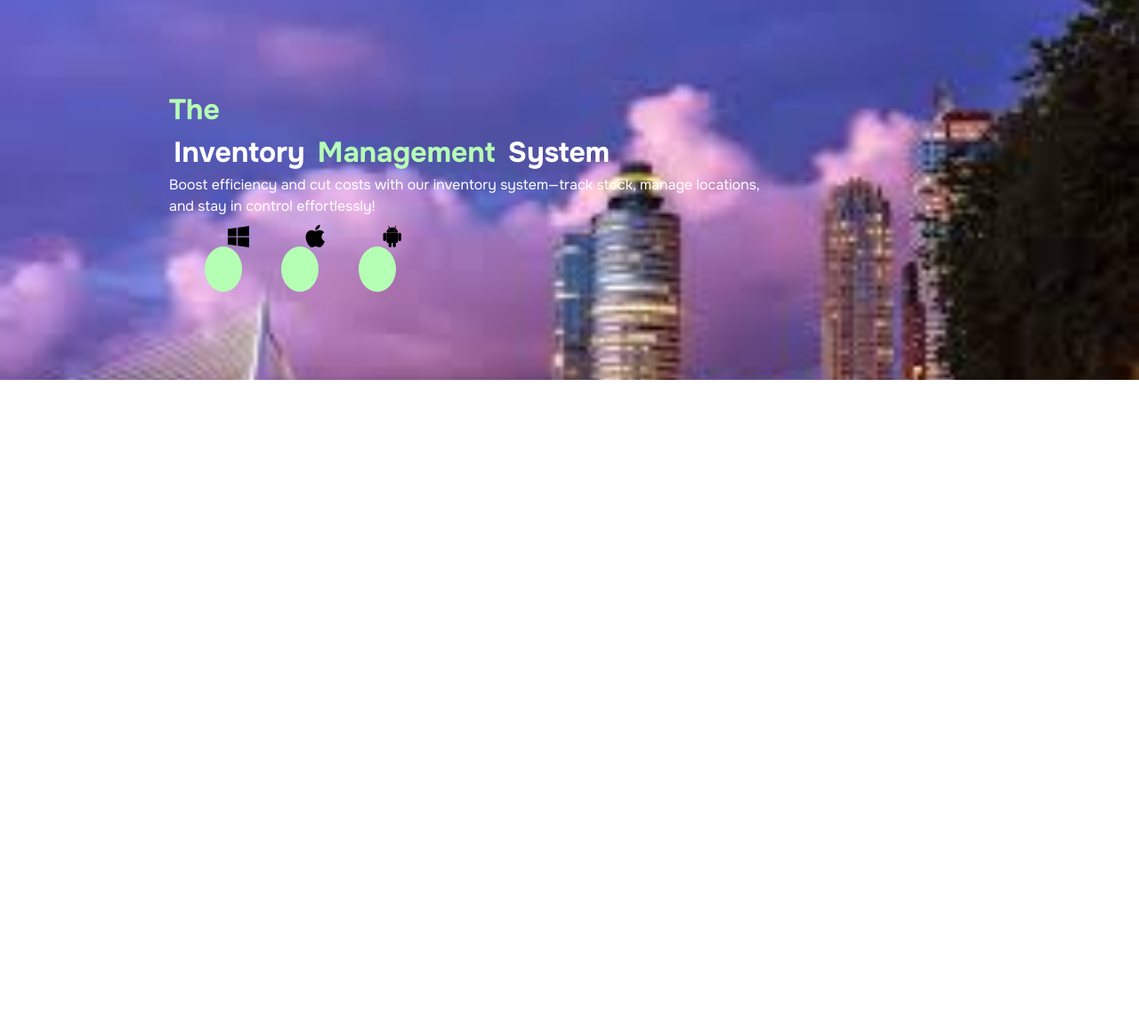
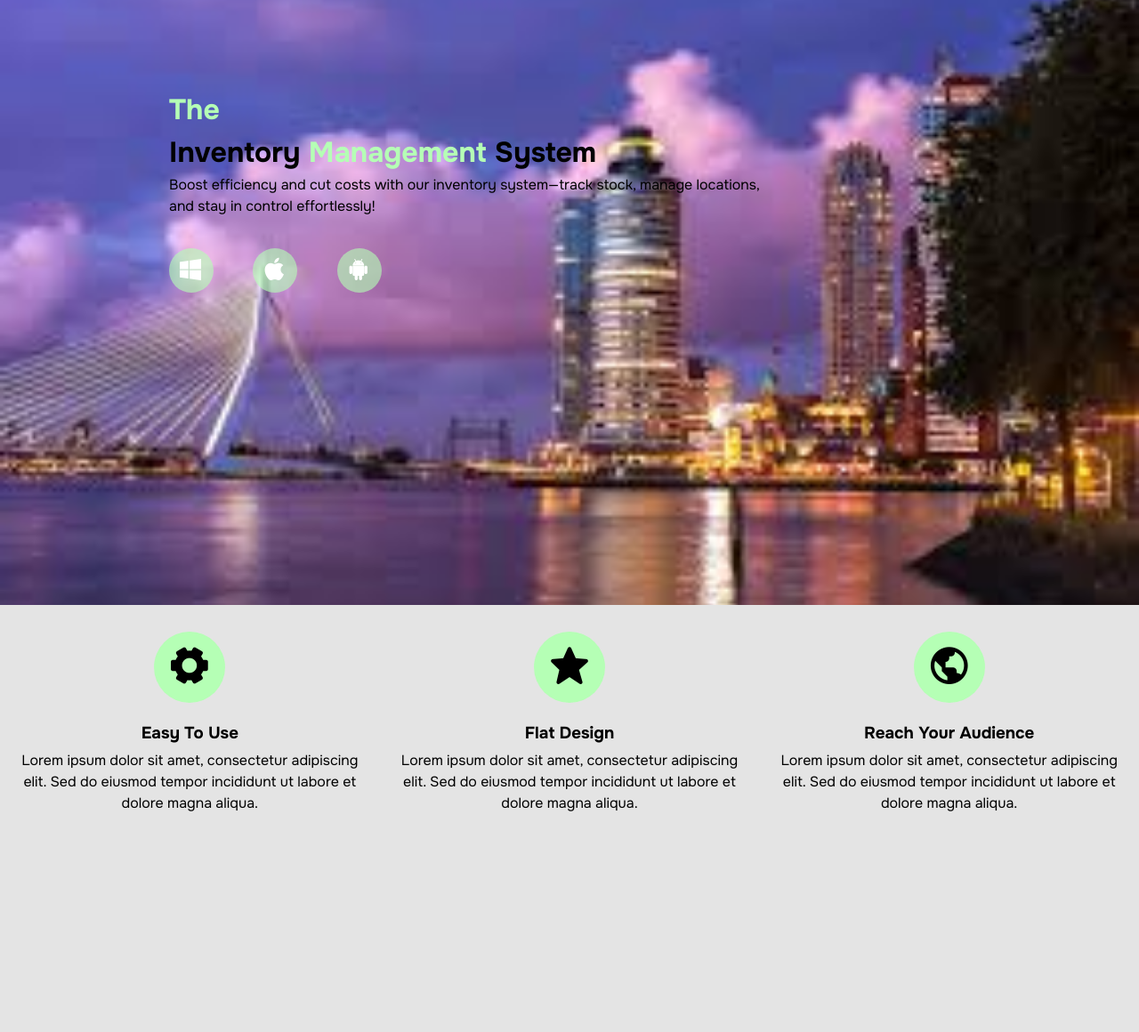
Before and after one commit to Meerleevven/PHP_inventory_system, a PHP site: page / in a window 1280 px wide. Shown: the part 20-1180 px from the top of the page at 89% size. Before the commit the page ends 447 px from the top, so only its background shows below. Run offline with PHP 8.4, Linux system fonts and the light colour scheme; some libraries are stand-ins or nearby versions.

Commit message:
probleem 2 opgelost index.php pagina deel 2 compleet

```diff
--- a/css/style.css
+++ b/css/style.css
@@ -62,7 +62,7 @@ text-align: center;
     display: flex;
     flex-direction: column;
 }
-i{
+.inputField i{
     position: relative;
     top: -33px;
     left: 17px;
@@ -125,8 +125,8 @@ label a{
 .homepageContainer{
     width: 100%;
     max-width: 900px;
+    height: 60vh;
     margin: 0 auto;
-    color: #fff;
 }
 
 .txtGreen {
@@ -139,7 +139,7 @@ label a{
 
 #txt2, #txt3, #txt4 {
     display: inline-block;
-    margin: 0 5px; /* Pas deze waarde aan om de afstand tussen de teksten te wijzigen */
+    margin: 0 5 0 0px; /* Pas deze waarde aan om de afstand tussen de teksten te wijzigen */
 }
 
 .bannerIcons{
@@ -148,8 +148,55 @@ label a{
 
 .bannerIcons a{
     font-size: 2em;
-    margin-left: 40px;
+    margin:0 40 0 0px;
+    background: #b5ffb59d;
+    padding: 8px;
+    border-radius: 50%;
+    width: 50px;
+    height: 50px;
+    display: inline-block;
+    color: #ffffff
+}
+
+
+.bannerIcons a:hover{
     background: #b5ffb5;
-    padding: 5px;
+    font-size: 40px;
+    width: 55px;
+    height: 55px;
+    transition: .5s;
+}
+
+#container{
+    max-width: 1500px;
+    background-color: E4E4E4;
+}
+
+.homepageFeatures{
+    display: flex;
+    flex-direction: row;
+    padding: 20 0px;
+    /*gap: 0px; /* Voeg deze regel toe om meer ruimte tussen de elementen te creëren */
+}
+
+.homepageFeature{
+padding: 10px 20px;
+text-align: center;
+}
+.homepageFeature span{
+    display:inline-block;
+    height: 80px;
     border-radius: 50%;
+    width: 80px;
+    font-size: 50px;
+    background-color: #B5FFB5;
+    padding-top: 13px;
+    margin-bottom: 20px;
 }
+
+.homepageFeature h3{
+    margin-bottom: 5px;
+}
+.homepageFeature p{
+
+}
--- a/documentatie/documentatie.txt
+++ b/documentatie/documentatie.txt
@@ -24,6 +24,10 @@ Vandaag heb ik de frontend van de login.php pagina helemaal afgemaakt. Alle visu
 
 **18-02-2025 - frontend van index.php**
 Ik ben begonnen met het maken van de index-/landingspagina. De progressie is halverwege, en ik ben momenteel bezig met het oplossen van het eerste probleem: de <i>-tag in combinatie met CSS. In mijn CSS-bestand heb ik position: relative; ingesteld, wat ervoor zorgt dat de tag op de loginpagina op de juiste plek blijft. Op de indexpagina is deze eigenschap echter niet nodig. Daarom ben ik nu aan het kijken hoe ik dit kan oplossen.
+
+**20-02-2025 - de helft index.php**
+Vandaag heb ik het probleem met de <i>-tag opgelost door deze een eigen CSS-class te geven en de !important-regel toe te passen, zodat deze niet conflicteert met andere <i>-tags. Daarnaast heb ik de positionering van bepaalde elementen verbeterd door in plaats van margin-left de standaard margin te gebruiken met specifieke waarden. Hierdoor is de tweede helft van de indexpagina voltooid. Het enige wat nog rest is het toevoegen van de footer, zodat deze consistent kan worden toegepast op alle andere pagina's.
+
 
 **Overzicht van Ontwikkelde Pagina’s:**
 ✅ **Login-systeem** – Inclusief login, registratie, wachtwoord vergeten en credentials versturen
--- a/index.php
+++ b/index.php
@@ -18,11 +18,33 @@ htmlHead('IMS', 'Homepagina ');
                 and stay in control effortlessly!
             </p>
             <div class="bannerIcons">
-                <a href=""><i class='bx bxl-windows'></i></a>
-                <a href=""><i class='bx bxl-apple'></i></a>
-                <a href=""><i class='bx bxl-android'></i></a>
+                <a href="#"><i class='bx bxl-windows'></i></a>
+                <a href="#"><i class='bx bxl-apple'></i></a>
+                <a href="#"><i class='bx bxl-android'></i></a>
             </div>
         </div>
+    </div>
+    <div class="homepageContainer" id="container">
+        <div class="homepageFeatures">
+            <div class="homepageFeature">
+                <span><i class='bx bxs-cog bx-rotate-90'></i></span>
+                <h3>Easy To Use</h3>
+                <p>Lorem ipsum dolor sit amet, consectetur adipiscing elit. Sed do eiusmod tempor incididunt ut labore et dolore magna aliqua.</p>
+            </div>
+            <div class="homepageFeature">
+                <span><i class='bx bxs-star'></i></span>
+                <h3>Flat Design</h3>
+                <p>Lorem ipsum dolor sit amet, consectetur adipiscing elit. Sed do eiusmod tempor incididunt ut labore et dolore magna aliqua.</p>
+            </div>
+            <div class="homepageFeature">
+                <span><i class='bx bx-world'></i></span>
+                <h3>Reach Your Audience</h3>
+                <p>Lorem ipsum dolor sit amet, consectetur adipiscing elit. Sed do eiusmod tempor incididunt ut labore et dolore magna aliqua.</p>
+            </div>
+        </div>
+    </div>
+    <div class="footer">
+
     </div>
 <?php
 htmlFoot();
```
